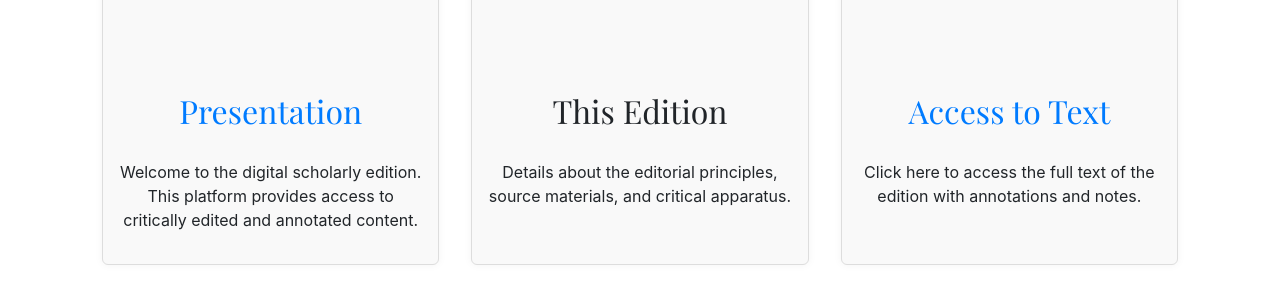
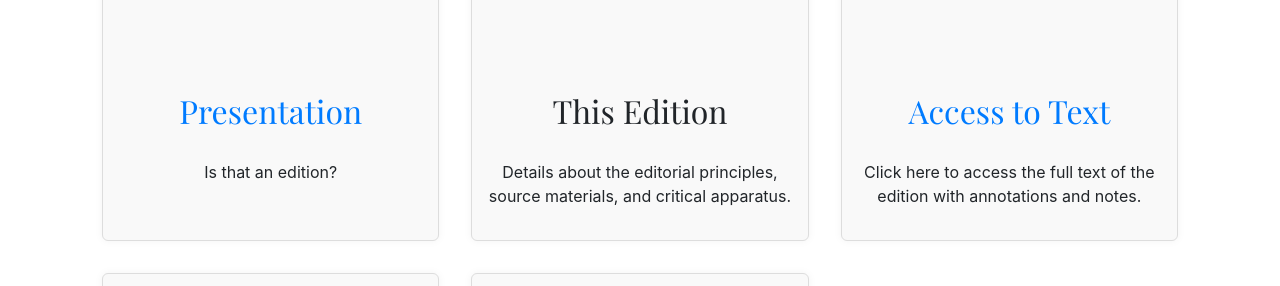
Before and after one commit to Giada-collab/DSE_template, a Jekyll site: the page built from index.md, in a window 1280 px wide and 1194 px high, cut to the strip 258-544 px from the top of the window. Built offline with Jekyll 4.4.1, drawn with Linux system fonts in a browser that asks for light colours; some web fonts are replaced.

Commit message:
Update home.html

```diff
--- a/_layouts/home.html
+++ b/_layouts/home.html
@@ -13,8 +13,7 @@
                         <h2>
                             <a href="presentation.html">Presentation</a>
                         </h2>
-                        <p>Welcome to the digital scholarly edition. This platform provides access
-                            to critically edited and annotated content.</p>
+                        <p>Is that an edition?</p>
                     </section>
                     <section class="home-box" id="this-edition">
                         <img alt="this-edition" class="home-image" src="images/this_edition.png" />
```
